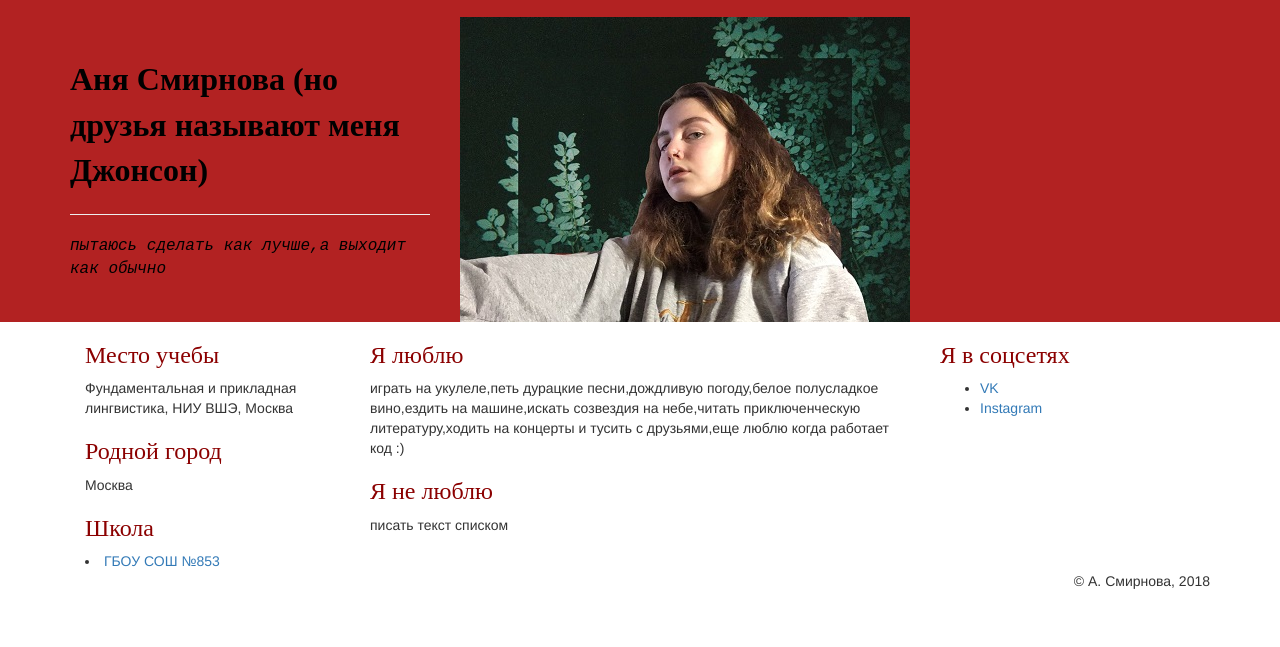
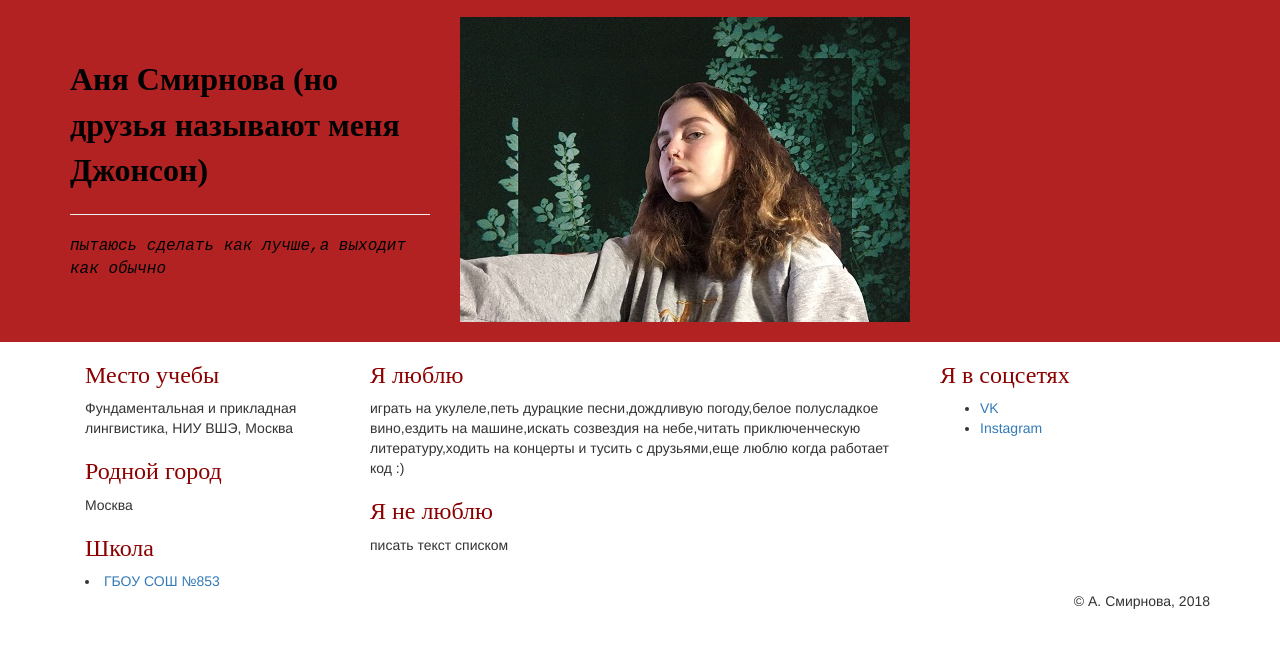
Before and after one commit to annedadaa/webpage, a plain HTML site: page index.html in a window 1280 px wide. Shown: the part 53-700 px from the top of the page. Drawn offline with nearby package versions, Linux system fonts and the light colour scheme.

Commit message:
Update index.html

```diff
--- a/index.html
+++ b/index.html
@@ -33,7 +33,7 @@
 						<p><i><font size=4 color="black" face="monospace">пытаюсь сделать как лучше,а выходит как обычно</font></i></p>
 	                </div>
 					<div class="col-md-4">
-        	            <img src="mem.jpg" >
+        	            <img src="mem.jpg"  style="padding-bottom:20px; " >
 					</div>
 	            </div>
 			</div>
```
